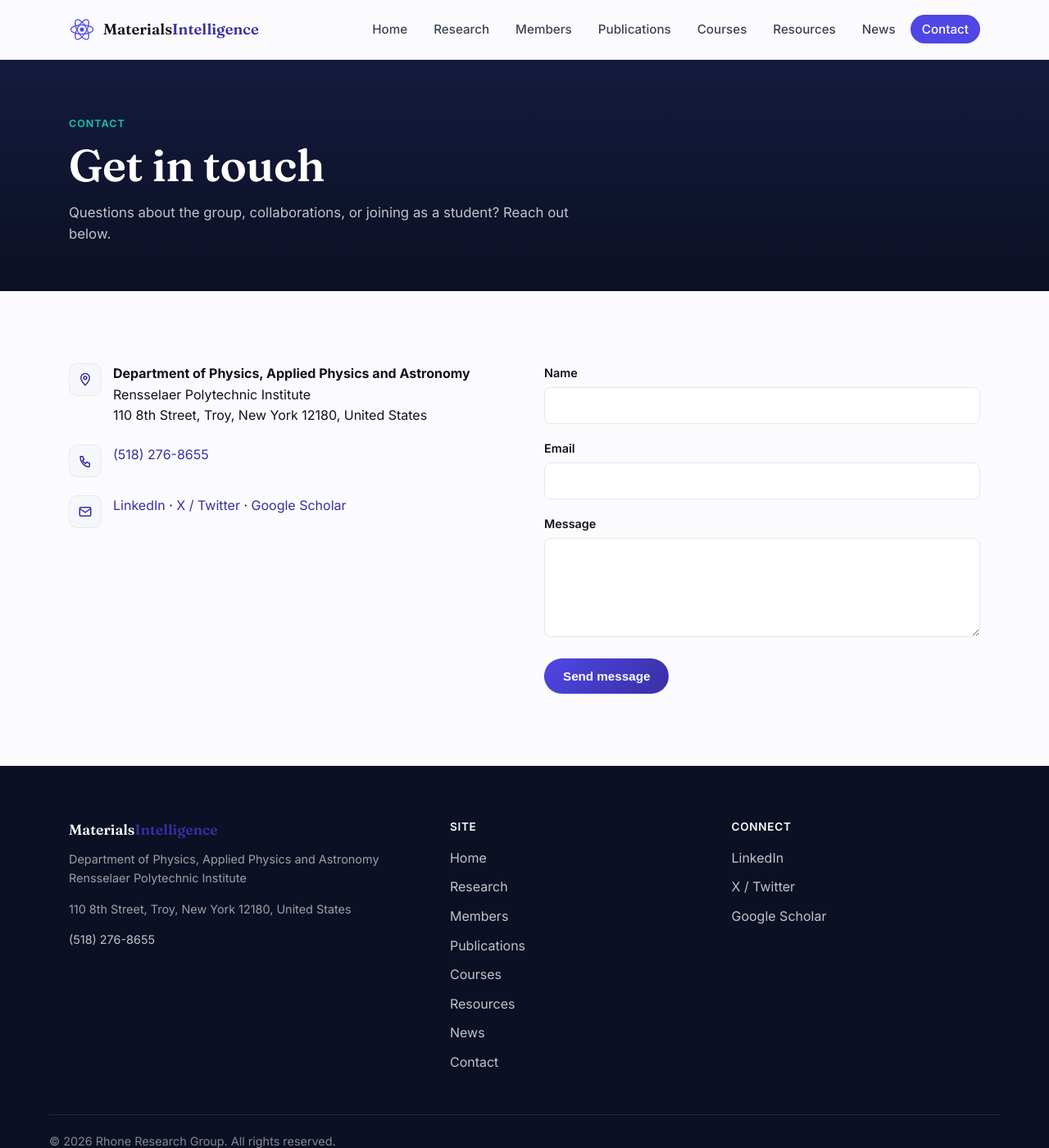
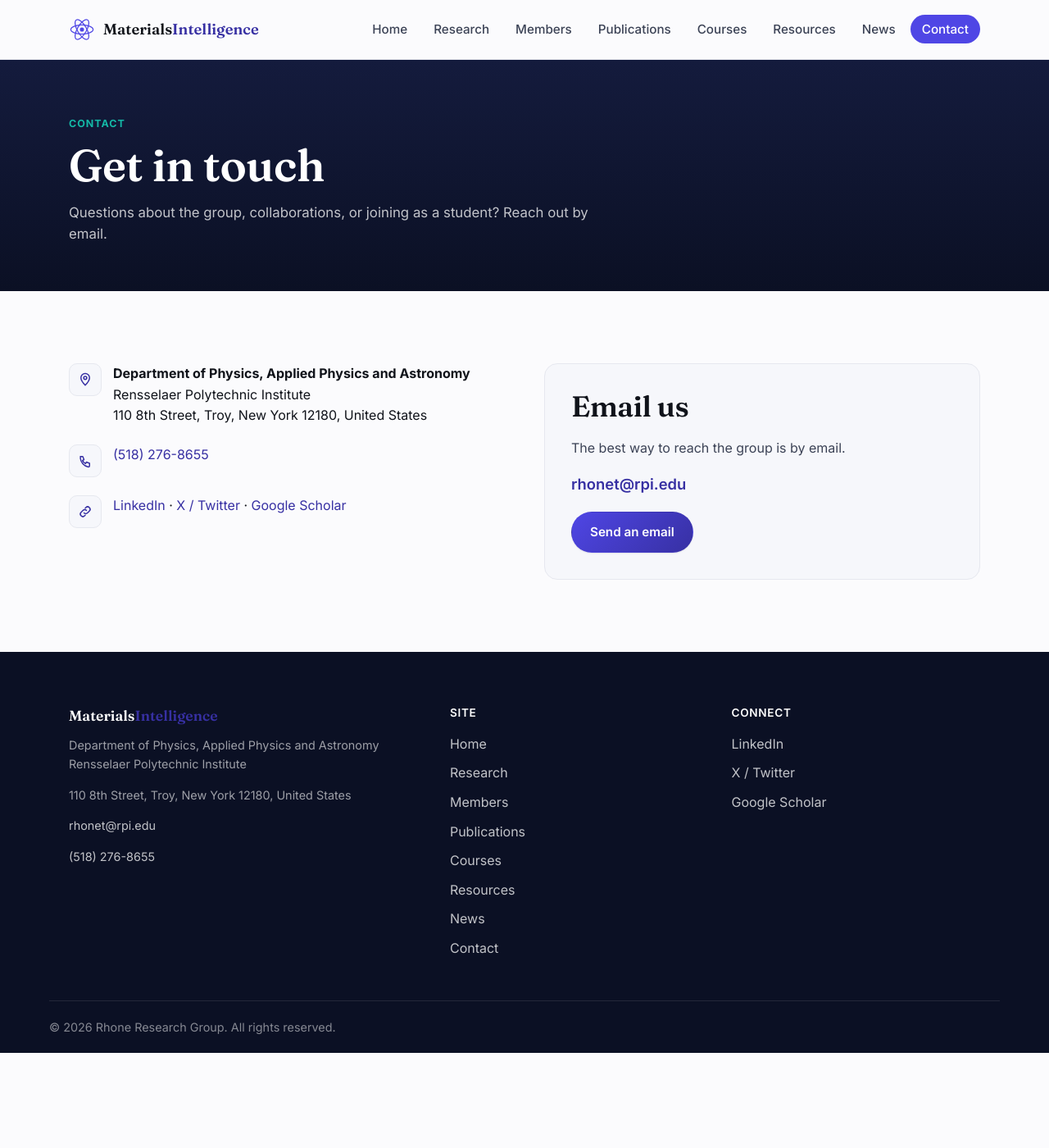
Before and after one commit to quantum-intelligence/materials-intelligence-website, a Jekyll site: the page built from contact/index.html, in a window 1280 px wide and 1400 px high. Shown: the whole window at 82% size. Built offline with Jekyll 4.4.1, drawn with Linux system fonts in a browser that asks for light colours.

Commit message:
Replace non-working contact form with email address
Show the group email on the contact page and in the footer instead of
the unconfigured Formspree form.

Co-Authored-By: Claude Opus 5.5 <noreply@anthropic.com>

```diff
--- a/_config.yml
+++ b/_config.yml
@@ -12,6 +12,7 @@ department: Department of Physics, Applied Physics and Astronomy
 address: "110 8th Street, Troy, New York 12180, United States"
 phone: "(518) 276-8655"
 phone_tel: "5182768655"
+email: "rhonet@rpi.edu"
 linkedin: "https://www.linkedin.com/in/trevor-david-rhone-965ba9b/"
 twitter: "https://x.com/quantumcanvas"
 scholar: "https://scholar.google.com/citations?user=cnaBZDUAAAAJ&hl=en"
--- a/_includes/footer.html
+++ b/_includes/footer.html
@@ -4,6 +4,7 @@
       <span class="brand brand--footer">Materials<em>Intelligence</em></span>
       <p>{{ site.department }}<br>{{ site.institution }}</p>
       <p>{{ site.address }}</p>
+      <p><a href="mailto:{{ site.email }}">{{ site.email }}</a></p>
       <p><a href="tel:{{ site.phone_tel }}">{{ site.phone }}</a></p>
     </div>
 
--- a/assets/css/main.scss
+++ b/assets/css/main.scss
@@ -541,6 +541,15 @@ p { margin: 0 0 1em; color: var(--ink-soft); }
   display: flex; align-items: center; justify-content: center;
 }
 
+.contact-email {
+  background: var(--surface-alt);
+  border: 1px solid var(--line);
+  border-radius: 16px;
+  padding: 32px;
+}
+.contact-email h2 { margin-top: 0; }
+.contact-email__address { font-size: 1.15rem; font-weight: 600; overflow-wrap: anywhere; }
+
 .form-field { margin-bottom: 18px; }
 .form-field label { display: block; font-size: 0.9rem; font-weight: 600; margin-bottom: 6px; }
 .form-field input, .form-field textarea {
--- a/contact/index.html
+++ b/contact/index.html
@@ -8,7 +8,7 @@ description: Get in touch with the Rhone Research Group.
   <div class="wrap">
     <span class="eyebrow">Contact</span>
     <h1>Get in touch</h1>
-    <p>Questions about the group, collaborations, or joining as a student? Reach out below.</p>
+    <p>Questions about the group, collaborations, or joining as a student? Reach out by email.</p>
   </div>
 </header>
 
@@ -33,7 +33,7 @@ description: Get in touch with the Rhone Research Group.
       </div>
       <div class="contact-detail">
         <span class="contact-detail__icon" aria-hidden="true">
-          <svg width="18" height="18" viewBox="0 0 24 24" fill="none"><rect x="3" y="5" width="18" height="14" rx="2" stroke="currentColor" stroke-width="2"/><path d="M3 7l9 6 9-6" stroke="currentColor" stroke-width="2"/></svg>
+          <svg width="18" height="18" viewBox="0 0 24 24" fill="none"><path d="M10 14a4 4 0 005.7 0l3-3a4 4 0 00-5.7-5.7l-1 1M14 10a4 4 0 00-5.7 0l-3 3a4 4 0 005.7 5.7l1-1" stroke="currentColor" stroke-width="2" stroke-linecap="round"/></svg>
         </span>
         <div>
           <a href="{{ site.linkedin }}" target="_blank" rel="noopener">LinkedIn</a> &middot;
@@ -43,28 +43,11 @@ description: Get in touch with the Rhone Research Group.
       </div>
     </div>
 
-    <div>
-      <!--
-        This form posts to Formspree (https://formspree.io) since GitHub
-        Pages only serves static files and can't run a form backend itself.
-        Create a free Formspree form and replace YOUR_FORM_ID below with
-        your real endpoint ID before this goes live.
-      -->
-      <form class="contact-form" action="https://formspree.io/f/YOUR_FORM_ID" method="POST">
-        <div class="form-field">
-          <label for="name">Name</label>
-          <input type="text" id="name" name="name" required>
-        </div>
-        <div class="form-field">
-          <label for="email">Email</label>
-          <input type="email" id="email" name="email" required>
-        </div>
-        <div class="form-field">
-          <label for="message">Message</label>
-          <textarea id="message" name="message" rows="5" required></textarea>
-        </div>
-        <button type="submit" class="btn btn--primary">Send message</button>
-      </form>
+    <div class="contact-email">
+      <h2>Email us</h2>
+      <p>The best way to reach the group is by email.</p>
+      <p class="contact-email__address"><a href="mailto:{{ site.email }}">{{ site.email }}</a></p>
+      <a class="btn btn--primary" href="mailto:{{ site.email }}">Send an email</a>
     </div>
   </div>
 </section>
```
Also changed, not shown: README.md.
